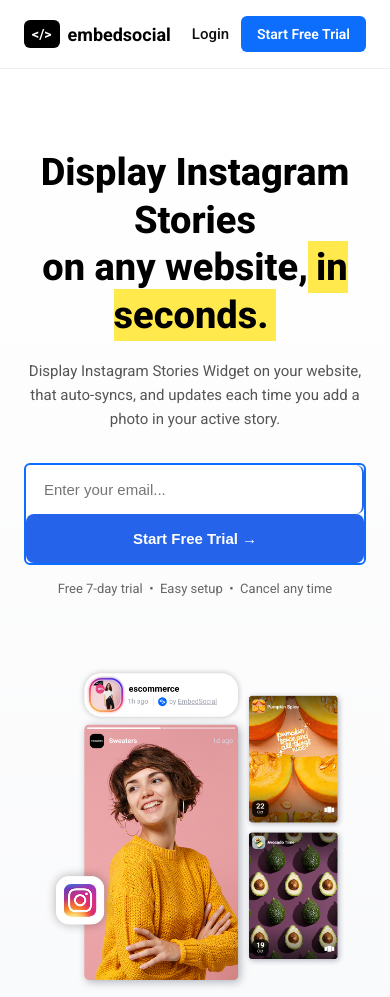
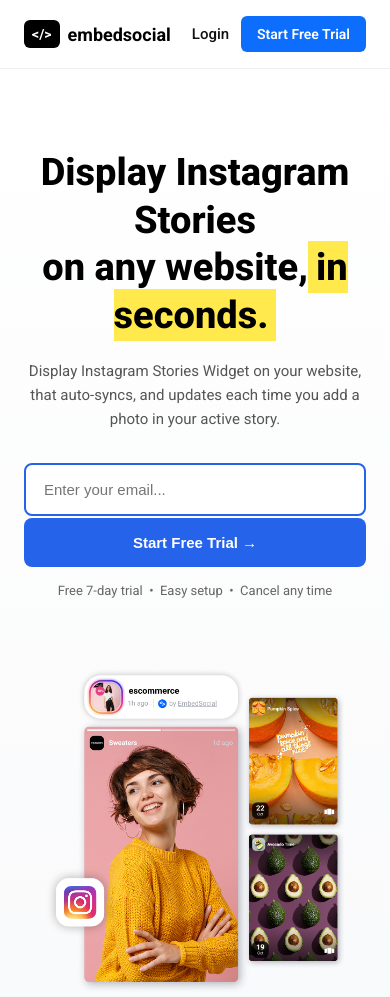
Before and after one commit to soboyejoemmanuel316-crypto/Grazac-Challenge, a plain HTML site: page index.html in a window 390 px wide. Shown: the top 997 px of the page. Drawn offline with Linux system fonts and the light colour scheme.

Commit message:
Update style.css

```diff
--- a/style.css
+++ b/style.css
@@ -132,7 +132,7 @@ body {
 .cta-form {
   display: flex;
   max-width: 420px;
-  border: 2px solid #0d6efd;
+  /* border: 2px solid #0d6efd; */
   border-radius: 6px;
   overflow: hidden;
   margin-bottom: 12px;
@@ -1399,7 +1399,8 @@ details p {
 
   .cta-form input {
     border-radius: 8px;
-    border-right: 2px solid #2563eb;
+    border: 2px solid #2563eb;
+    margin-bottom: 2px;
   }
 
   .cta-form button {
```
